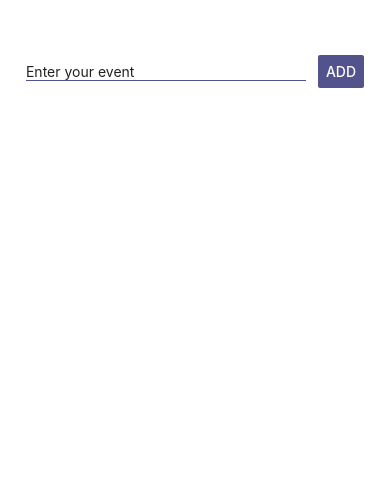
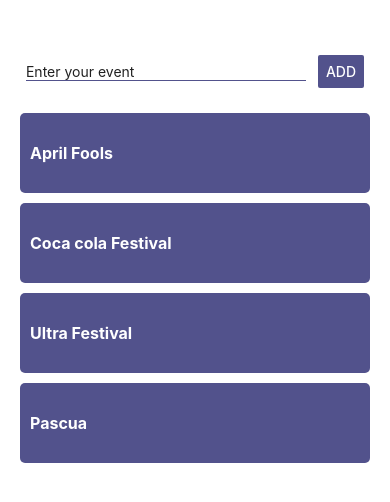
Before and after one commit to sotopro/calendarevents, a React Native app: screen / in a window 390 px wide. Shown: the top 502 px of the page. Built offline with nearby package versions, Linux system fonts and the light colour scheme.

Commit message:
[feature] -  create static list for events and styles component

```diff
--- a/App.js
+++ b/App.js
@@ -8,6 +8,20 @@ export default function App() {
         <TextInput placeholder='Enter your event' style={styles.input} />
         <Button title='Add' color='#52528C' />
       </View>
+      <View style={styles.listContainer}>
+        <View style={styles.itemContainer}>
+          <Text style={styles.item}>April Fools</Text>
+        </View>
+        <View style={styles.itemContainer}>
+          <Text style={styles.item}>Coca cola Festival</Text>
+        </View>
+        <View style={styles.itemContainer}>
+          <Text style={styles.item}>Ultra Festival</Text>
+        </View>
+        <View style={styles.itemContainer}>
+          <Text style={styles.item}>Pascua</Text>
+        </View>
+      </View>
     </View>
   );
 }
--- a/styles.js
+++ b/styles.js
@@ -17,5 +17,23 @@ export const styles = StyleSheet.create({
       borderBottomWidth: 1,
       borderBottomColor: '#52528C',
       color: '#212121',
-    }
+    },
+    listContainer: {
+        flex: 1,
+        backgroundColor: '#fff',
+        marginVertical: 20,
+    },
+    itemContainer: {
+        height: 80,
+        justifyContent: 'center',
+        backgroundColor: '#52528C',
+        borderRadius: 5,
+        marginVertical: 5,
+    },
+    item: {
+        marginHorizontal: 10,
+        color: '#fff',
+        fontSize: 16,
+        fontWeight: 'bold',
+    },
   });
```
